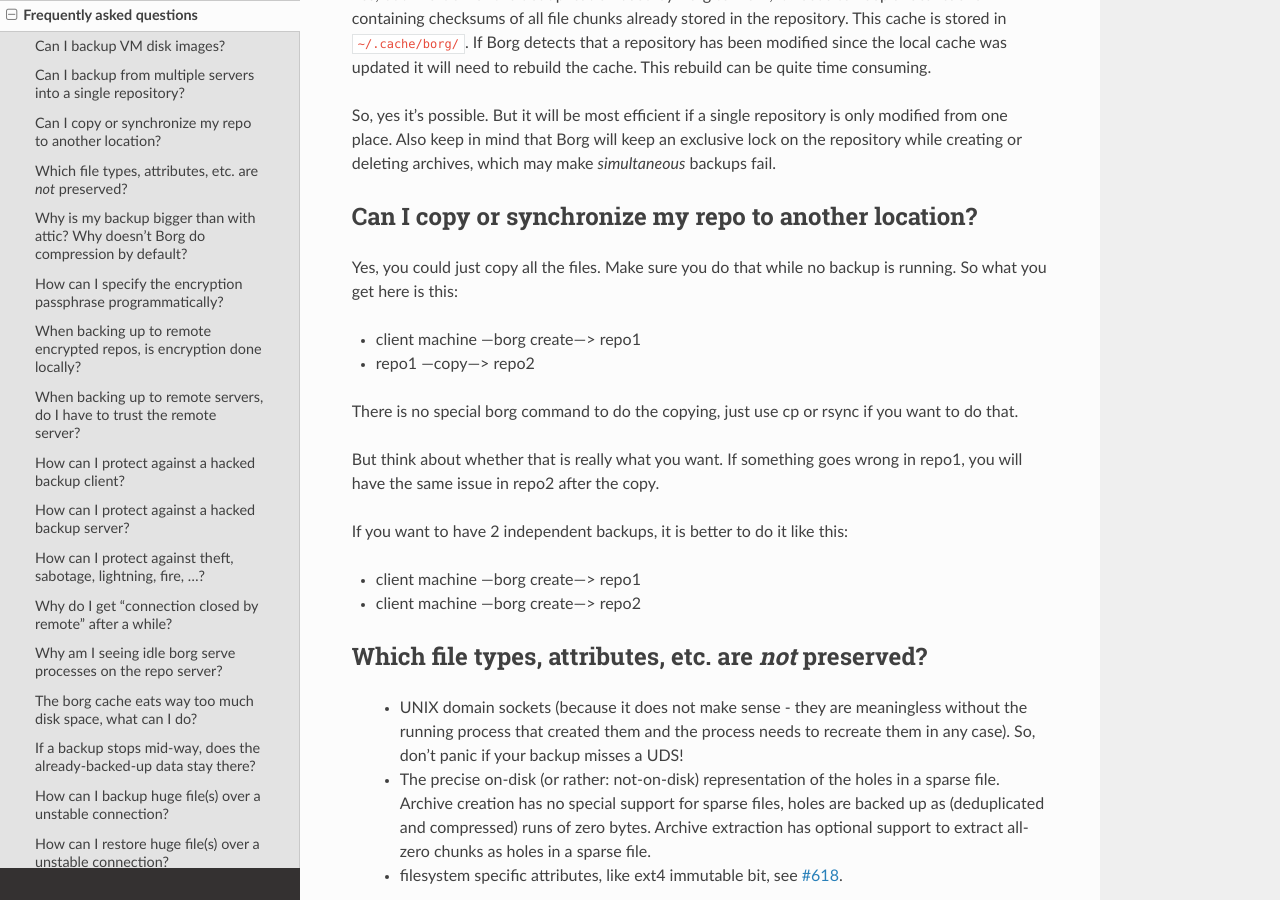
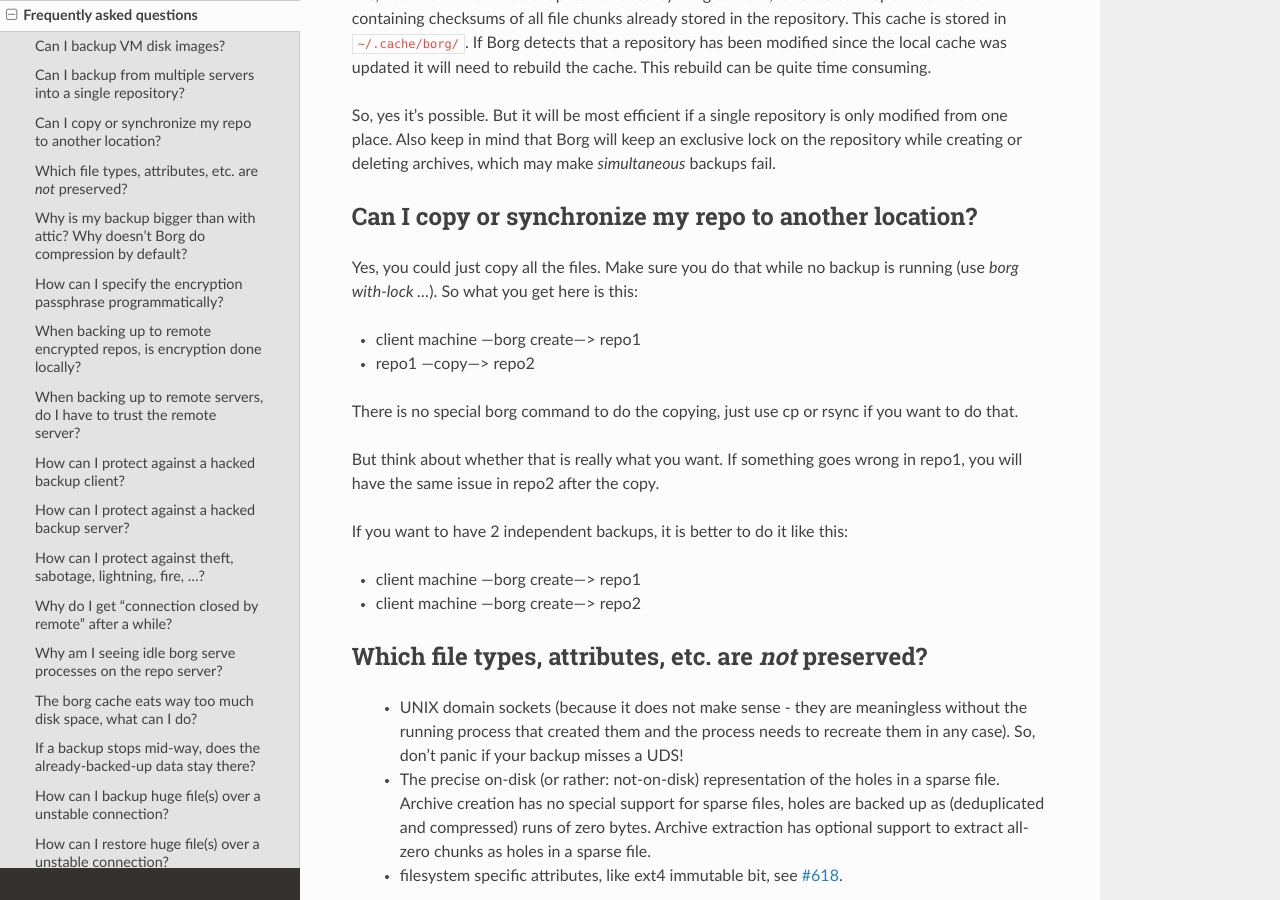
Before and after one commit to borgbackup/borg, a Sphinx documentation site: the page built from docs/faq.rst, in a window 1280 px wide and 900 px high, scrolled down 361 px. Built offline with Sphinx 7.4.7 and the Read the Docs theme 2.0.0, drawn with Linux system fonts in a browser that asks for light colours; pages that are not in the unit, such as notebooks, are missing from menus; the version number could not be read and is left out.

Commit message:
add hint about borg with-lock to FAQ, fixes #1353

```diff
--- a/docs/faq.rst
+++ b/docs/faq.rst
@@ -31,7 +31,7 @@
 ------------------------------------------------------
 
 Yes, you could just copy all the files. Make sure you do that while no
-backup is running. So what you get here is this:
+backup is running (use `borg with-lock ...`). So what you get here is this:
 
 - client machine ---borg create---> repo1
 - repo1 ---copy---> repo2
```
